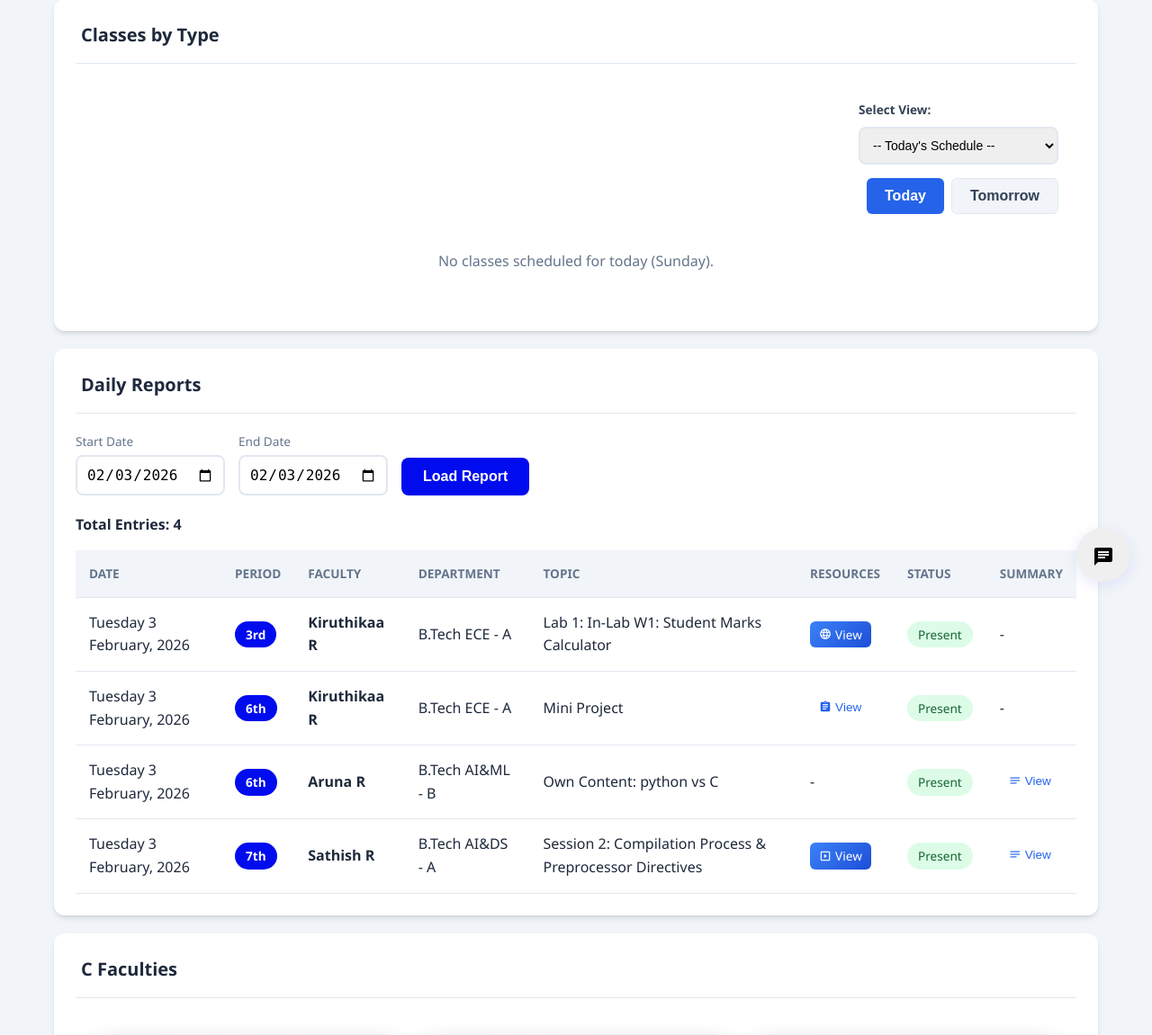
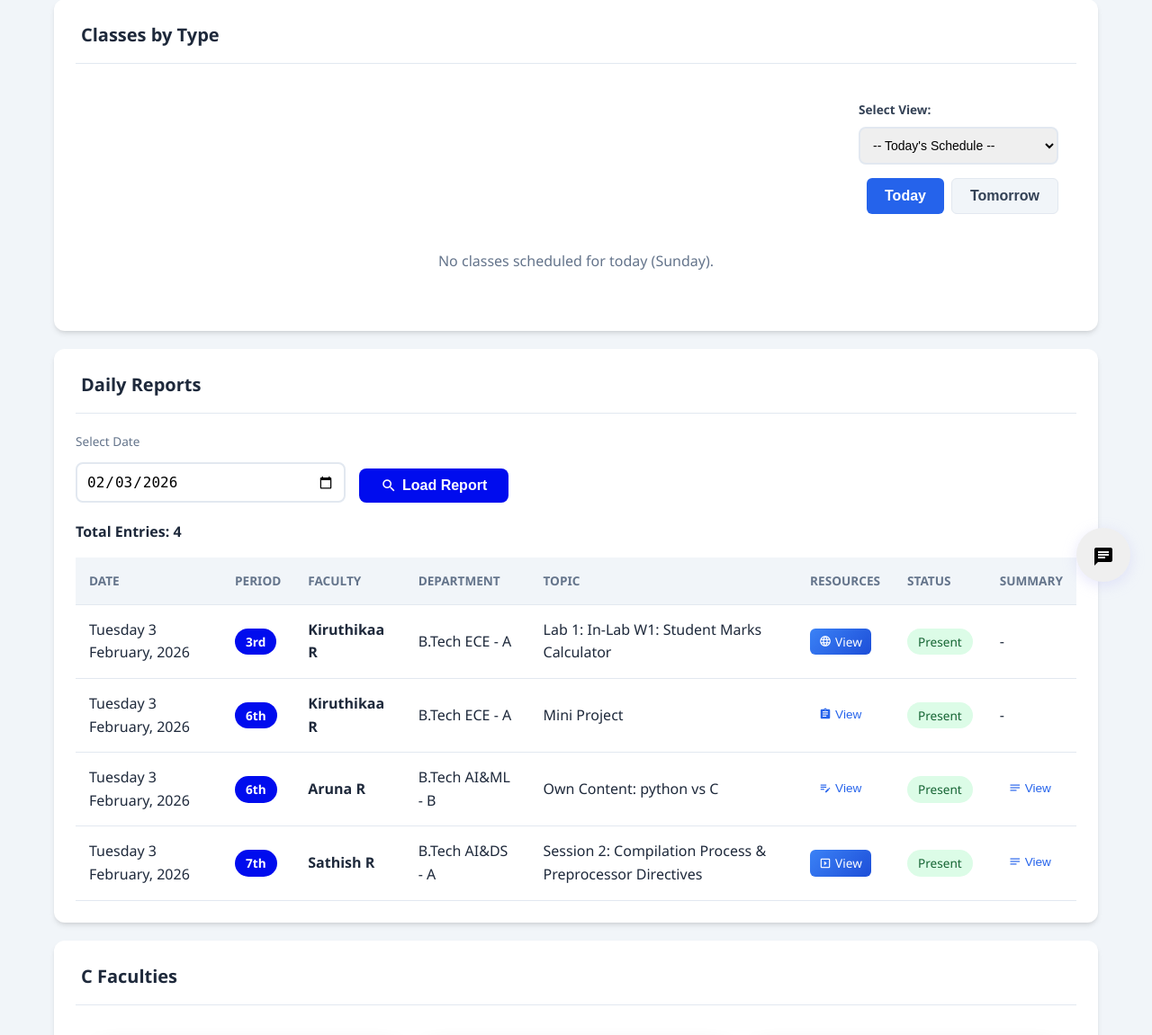
Before and after one commit to mourishantony/C_faculties_chatbot, a FastAPI app: page /cprog_admin_view_x7k9 in a window 1280 px wide. Shown: the part 129-1280 px from the top of the page at 90% size. Run offline with FastAPI, Linux system fonts and the light colour scheme; data comes from the database, SQL or seed files in the repository; both versions use the stored data as it was after the commit; data that the repository does not hold is empty; some libraries are stand-ins or nearby versions.

Commit message:
Refactor report date selection in admin dashboard: consolidate start and end date inputs into a single date picker for improved usability

```diff
--- a/templates/admin_dashboard.html
+++ b/templates/admin_dashboard.html
@@ -83,16 +83,14 @@
                         <h3 class="card-title"><i class="material-icons" style="vertical-align: middle; margin-right: 6px; font-size: 20px;"></i>Daily Reports</h3>
                     </div>
 
-                    <div class="report-filters">
-                        <div class="filter-group">
-                            <label>Start Date</label>
-                            <input type="date" id="startDate" class="form-control">
+                    <div class="report-filters" style="display: flex; gap: 15px; align-items: flex-end; flex-wrap: wrap;">
+                        <div class="filter-group" style="flex: 1; min-width: 200px; max-width: 300px;">
+                            <label style="display: block; margin-bottom: 8px; color: #64748b; font-weight: 500;">Select Date</label>
+                            <input type="date" id="reportDate" class="form-control" style="width: 100%;">
                         </div>
-                        <div class="filter-group">
-                            <label>End Date</label>
-                            <input type="date" id="endDate" class="form-control">
-                        </div>
-                        <button class="btn btn-primary" onclick="loadReport()">Load Report</button>
+                        <button class="btn btn-primary" onclick="loadReport()" style="padding: 10px 24px; white-space: nowrap;">
+                            <i class="material-icons" style="font-size: 18px; vertical-align: middle; margin-right: 6px;">search</i>Load Report
+                        </button>
                     </div>
 
                     <div id="reportContainer">
@@ -1426,8 +1424,7 @@
 
         // Set default dates
         const today = new Date().toISOString().split('T')[0];
-        document.getElementById('startDate').value = today;
-        document.getElementById('endDate').value = today;
+        document.getElementById('reportDate').value = today;
 
         // Load data on page load
         document.addEventListener('DOMContentLoaded', async () => {
@@ -1560,17 +1557,16 @@
         }
 
         async function loadReport() {
-            const startDate = document.getElementById('startDate').value;
-            const endDate = document.getElementById('endDate').value;
-
-            if (!startDate || !endDate) {
-                alert('Please select date range');
+            const reportDate = document.getElementById('reportDate').value;
+
+            if (!reportDate) {
+                alert('Please select a date');
                 return;
             }
 
             try {
                 showLoading();
-                const data = await apiRequest(`/api/admin/report?start_date=${startDate}&end_date=${endDate}`);
+                const data = await apiRequest(`/api/admin/report?start_date=${reportDate}&end_date=${reportDate}`);
                 hideLoading();
 
                 const container = document.getElementById('reportContainer');
@@ -1599,7 +1595,11 @@
 
                     // Determine resource content based on class type
                     let resourceContent = '';
-                    if (entry.class_type === 'theory' && entry.ppt_url) {
+                    if (entry.is_own_content && (entry.own_content_title || entry.own_content_summary)) {
+                        // Faculty taught their own content - show both title and summary
+                        const ownContentDetails = `Title: ${entry.own_content_title || 'N/A'}\n\nContent Summary:\n${entry.own_content_summary || 'N/A'}`;
+                        resourceContent = `<button onclick='showDetailModal("Own Content Details", ${JSON.stringify(ownContentDetails)})' class="ppt-link" style="border: none; background: none; cursor: pointer; color: #2563eb; text-decoration: none;"><i class="material-icons" style="font-size: 14px; vertical-align: middle;">edit_note</i> View</button>`;
+                    } else if (entry.class_type === 'theory' && entry.ppt_url) {
                         resourceContent = `<a href="${entry.ppt_url}" target="_blank" class="ppt-link" title="Open PPT"><i class="material-icons" style="font-size: 14px; vertical-align: middle;">slideshow</i> View</a>`;
                     } else if (entry.class_type === 'lab' && entry.moodle_url) {
                         resourceContent = `<a href="${entry.moodle_url}" target="_blank" class="ppt-link" title="Open Moodle"><i class="material-icons" style="font-size: 14px; vertical-align: middle;">language</i> View</a>`;
```
Also changed, not shown: c_faculties.db.
